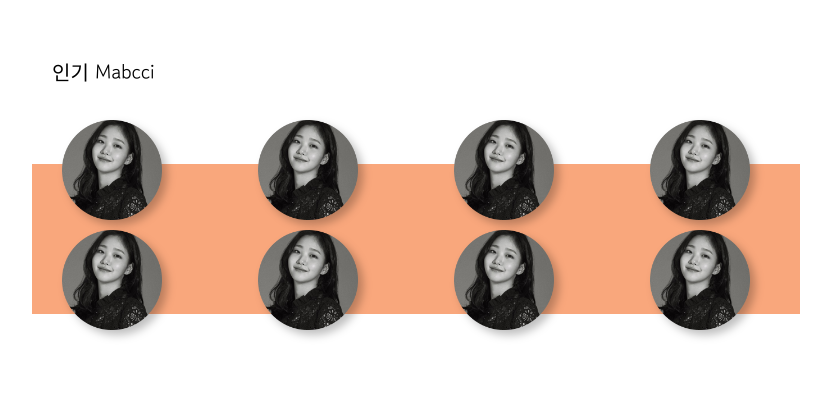
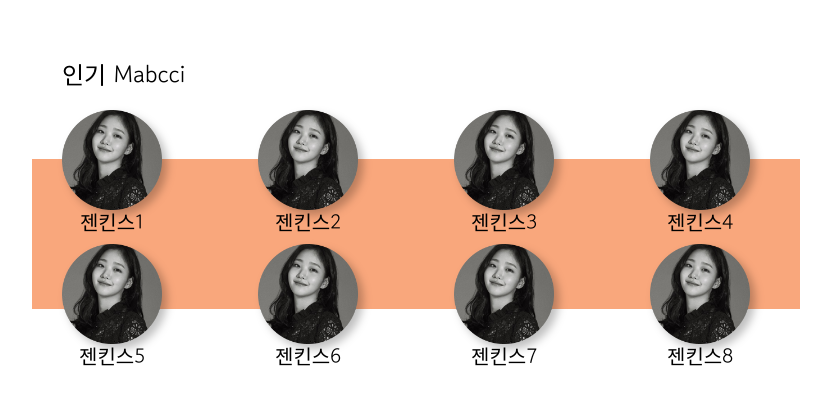
Before and after one commit to KimSeongKyu/mabcci, a React (Create React App) app in the folder frontend/mabcci/: page / in a window 1280 px wide. Shown: the top 404 px of the page, without its empty margins (224-1055 px from the left). Built offline with nearby package versions, Linux system fonts and the light colour scheme; a web font is replaced by a local one.

Commit message:
[S05P13C107-41] [FE-seongaeee] feat: 최종 제안서 페이지 이미지 첨부 디자인

```diff
--- a/frontend/mabcci/src/Components/Pages/ServicePage/Home/Home.css
+++ b/frontend/mabcci/src/Components/Pages/ServicePage/Home/Home.css
@@ -31,21 +31,20 @@
 }
 
 .home-popularMabcci-title {
-  margin-left: 20px;
-  margin-bottom: 70px;
+  margin-left: 30px;
 }
 
 .home-popularMabcci-background {
   background: var(--main-color-1);
   width: 100%;
   height: 150px;
-  margin-top: 80px;
+  margin-top: 70px;
 }
 
 .home-popularMabcci-web {
   width: 100%;
   position: absolute;
-  top: 60px;
+  top: 50px;
   left: 30px;
 }
 
@@ -84,18 +83,6 @@
   filter: drop-shadow(5px 5px 4px rgba(0, 0, 0, 0.25));
 }
 
-.home-popularMabcci-next {
-  position: absolute;
-  top: 110px;
-  left: 290px;
-}
-
-.home-popularMabcci-before {
-  position: absolute;
-  top: 110px;
-  right: 230px;
-}
-
 .home-swiper-container {
   width: 450px;
   height: 370px;
@@ -129,15 +116,17 @@
   justify-content: space-between;
 }
 
-.swiper-button-prev {
+/*
+.home-swiper-container > swiper-button-prev {
   color: var(--main-color-2) !important;
 }
 .swiper-button-next {
   color: var(--main-color-2) !important;
 }
+*/
 
 /* 웹 */
-@media screen and (min-width: 576px) {
+@media screen and (min-width: 577px) {
   .home-mobile-header {
     display: none;
   }
--- a/frontend/mabcci/src/Components/Pages/ServicePage/Home/HomeContent.js
+++ b/frontend/mabcci/src/Components/Pages/ServicePage/Home/HomeContent.js
@@ -31,35 +31,35 @@ const PopularMabcci = () => {
   const [firstMabcciIdx, setfirstMabcciIdx] = useState(0);
   const [mabcciList, setMabcciList] = useState([
     {
-      nickname: '젠킨스1',
+      nickName: '젠킨스1',
       picture: userphoto,
     },
     {
-      nickname: '젠킨스2',
+      nickName: '젠킨스2',
       picture: userphoto,
     },
     {
-      nickname: '젠킨스3',
+      nickName: '젠킨스3',
       picture: userphoto,
     },
     {
-      nickname: '젠킨스4',
+      nickName: '젠킨스4',
       picture: userphoto,
     },
     {
-      nickname: '젠킨스5',
+      nickName: '젠킨스5',
       picture: userphoto,
     },
     {
-      nickname: '젠킨스6',
+      nickName: '젠킨스6',
       picture: userphoto,
     },
     {
-      nickname: '젠킨스7',
+      nickName: '젠킨스7',
       picture: userphoto,
     },
     {
-      nickname: '젠킨스8',
+      nickName: '젠킨스8',
       picture: userphoto,
     },
   ]);
@@ -73,7 +73,7 @@ const PopularMabcci = () => {
   return (
     <article className="home-popularMabcci">
       <section className="home-popularMabcci-title">
-        <h5>인기 Mabcci </h5>
+        <h4>인기 Mabcci </h4>
       </section>
       <div className="home-popularMabcci-background" />
       <section className="home-popularMabcci-web">
@@ -85,7 +85,13 @@ const PopularMabcci = () => {
         </div>
       </section>
       <section className="home-popularMabcci-mobile">
-        <Swiper navigation className="home-swiper-container">
+        <Swiper
+          style={{
+            '--swiper-navigation-color': '#fbf1e9',
+          }}
+          navigation
+          className="home-swiper-container"
+        >
           <SwiperSlide className="home-swiper-slide">
             <div className=".home-popularMabcci-top-mobile">
               {mabcciListPrint(mabcciList.slice(0, 2), 'mobile')}
--- a/frontend/mabcci/src/Components/Pages/ServicePage/Styling/MakeSuggestion/MakeSuggestion.css
+++ b/frontend/mabcci/src/Components/Pages/ServicePage/Styling/MakeSuggestion/MakeSuggestion.css
@@ -21,3 +21,30 @@
 .swiper-pagination-color {
   color: black;
 }
+
+.makeSuggestion-swiper-container {
+  display: flex;
+  flex-direction: column;
+  justify-content: center;
+  width: 100%;
+  height: 100%;
+}
+
+.makeSuggestion-swiper-container > img {
+  background-size: hover;
+  width: 60%;
+  height: 40vh;
+  position: relative;
+}
+
+.makeSuggestion-initial-image {
+  width: 60%;
+  height: 40vh;
+  margin: auto;
+  border: 1px solid lightgrey;
+  border-radius: 20px;
+  display: flex;
+  flex-direction: column;
+  justify-content: center;
+  color: lightgrey;
+}
--- a/frontend/mabcci/src/Components/Pages/ServicePage/Styling/MakeSuggestion/MakeSuggestion.js
+++ b/frontend/mabcci/src/Components/Pages/ServicePage/Styling/MakeSuggestion/MakeSuggestion.js
@@ -20,7 +20,7 @@ const MakeSuggestion = () => {
     memberId: '',
     mabcciId: '',
     description: '',
-    top: '',
+    top: null,
     bottom: '',
     shoes: '',
     acc: '',
@@ -32,15 +32,39 @@ const MakeSuggestion = () => {
 
       <div>
         <Swiper
+          style={{
+            '--swiper-navigation-color': '#f9a77c',
+            '--swiper-pagination-color': '#f9a77c',
+          }}
           zoom
           navigation
           pagination={{
             clickable: true,
           }}
-          className="mySwiper"
+          className="makeSuggestion-swiper"
         >
-          <SwiperSlide>TEST1</SwiperSlide>
-          <SwiperSlide>TEST2</SwiperSlide>
+          <SwiperSlide>
+            <IoShirt size="30" />
+            {suggestion.top ? (
+              <div className="makeSuggestion-swiper-container">
+                <img src="test" alt="사진을 추가해주세요" />
+                <button type="submit" className="btn-util OOTDWrite-btn-remove">
+                  X
+                </button>
+              </div>
+            ) : (
+              <div className="makeSuggestion-initial-image">No image yet</div>
+            )}
+          </SwiperSlide>
+          <SwiperSlide>
+            <GiArmoredPants size="30" />
+          </SwiperSlide>
+          <SwiperSlide>
+            <GiConverseShoe size="30" />
+          </SwiperSlide>
+          <SwiperSlide>
+            <FaShoppingBag size="30" />
+          </SwiperSlide>
         </Swiper>
       </div>
     </div>
```
